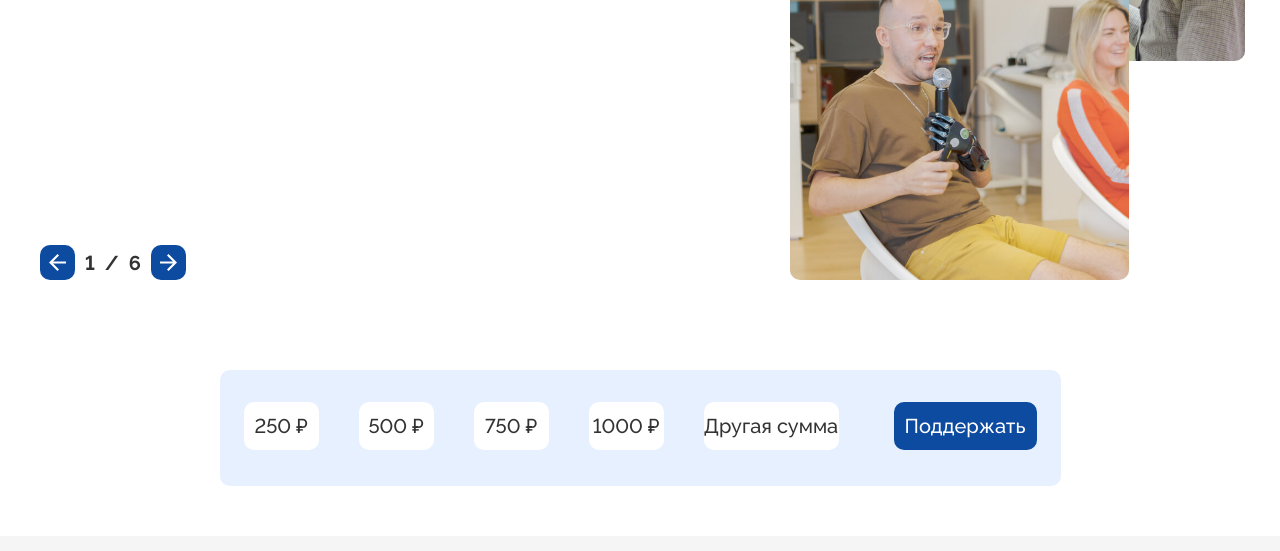
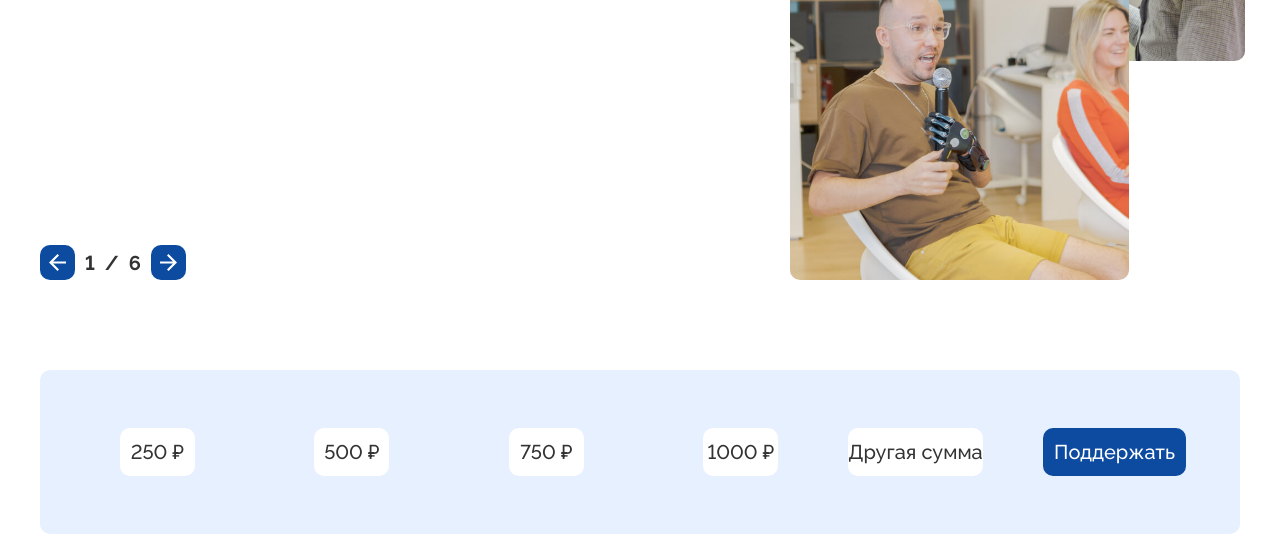
Before and after one commit to digital-nomadd/Project-Everland, a plain HTML site: page index.html in a window 1280 px wide. Shown: the part 401-952 px from the top of the page. Drawn offline with Linux system fonts and the light colour scheme.

Commit message:
fix: donation adaptivity

```diff
--- a/blocks/donation/__values/donation__values.css
+++ b/blocks/donation/__values/donation__values.css
@@ -2,17 +2,19 @@
   display: flex;
   flex-direction: row;
   justify-content: space-between;
-  gap: 40px;
+  gap: 20px;
   max-width: 1007px;
+  flex-grow: 1;
+  flex-shrink: 1;
 }
 
-@media screen and (max-width: 1300px) {
+/* @media screen and (max-width: 1300px) {
   .donation__values {
-    gap: 40px;
+     gap: 40px;
   }
-}
+} */
 
-@media screen and (max-width: 1024px) {
+@media screen and (max-width: 1279px) {
   .donation__values {
     gap: 10px;
   }
@@ -23,5 +25,6 @@
     gap: 16px;
     flex-direction: row;
     flex-wrap: wrap;
+    width: 100%;
   }
 }
--- a/blocks/donation/__wrapper/donation__wrapper.css
+++ b/blocks/donation/__wrapper/donation__wrapper.css
@@ -4,24 +4,26 @@
   background-color: #E7F0FF;
   border-radius: 10px;
   flex-direction: row;
-  gap: 90px;
+  gap: 60px;
   justify-content: space-between;
   margin: 0 auto;
   max-width: 1276px;
   padding: 58px 54px 58px 30px;
+  width: calc(100% - 84px);
 }
 
-@media screen and (max-width: 1300px) {
+/* @media screen and (max-width: 1279px) {
   .donation__wrapper {
     padding: 32px 24px 36px 24px;
-    gap: 55px;
+    gap: 40px;
   }
-}
+} */
 
-@media screen and (max-width: 1024px) {
+@media screen and (max-width: 1279px) {
   .donation__wrapper {
     padding: 32px 24px 36px 24px;
     gap: 22px;
+    width: calc(100% - 48px);
   }
 }
 
@@ -29,6 +31,7 @@
   .donation__wrapper {
     flex-direction: column;
     padding: 32px 20px;
+    width: calc(100% - 40px);
     gap: 32px;
   }
 }
--- a/blocks/donation/donation.css
+++ b/blocks/donation/donation.css
@@ -2,19 +2,23 @@
   display: flex;
   align-items: center;
   flex-direction: column;
+  justify-content: center;
   margin: 0 auto;
   max-width: 1360px;
   padding: 90px 40px 50px 40px;
+  width: calc(100% - 80px);
 }
 
 @media screen and (max-width: 1279px) {
   .donation {
     padding: 50px 40px;
+
   }
 }
 
 @media screen and (max-width: 767px) {
   .donation {
     padding: 40px 10px 32px;
+    width: calc(100% - 20px);
   }
 }
```
